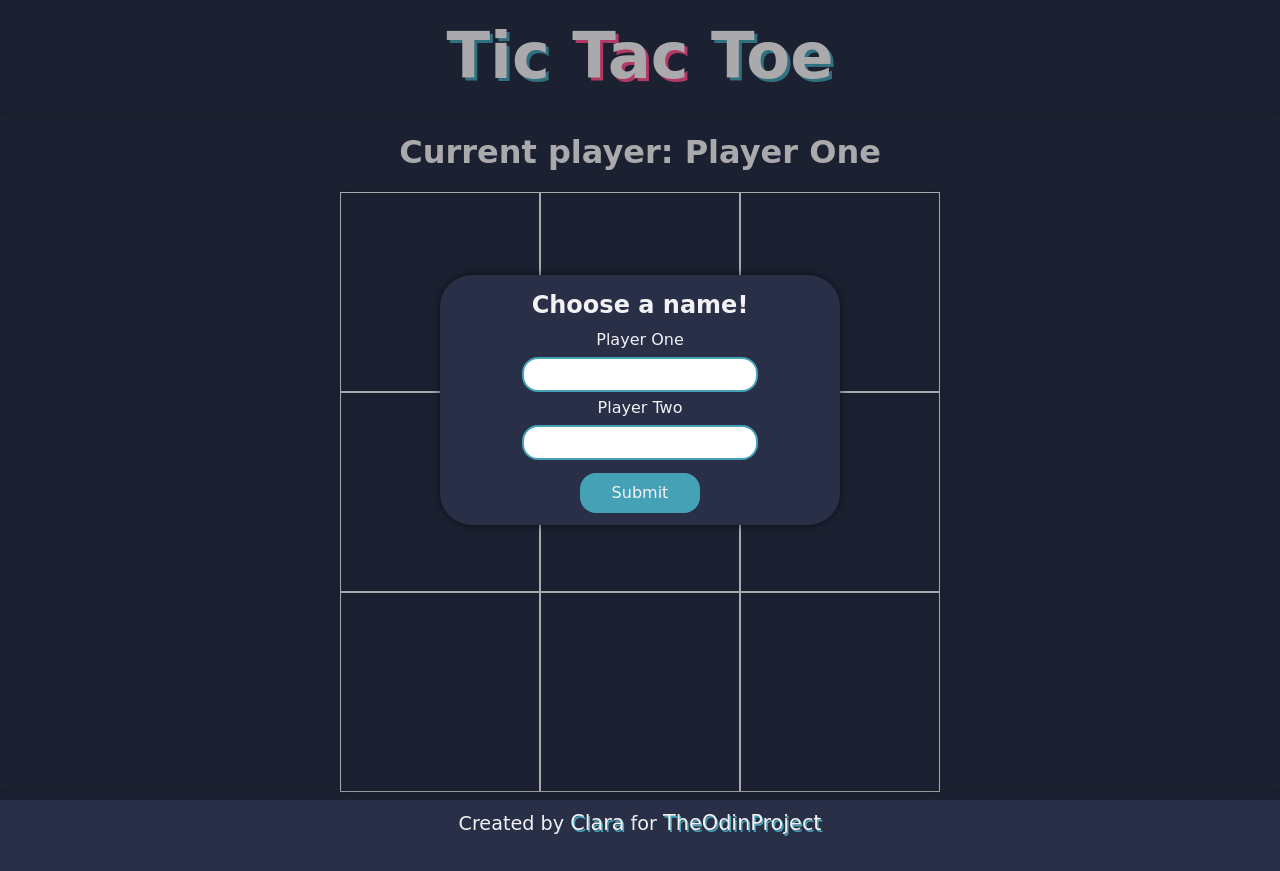
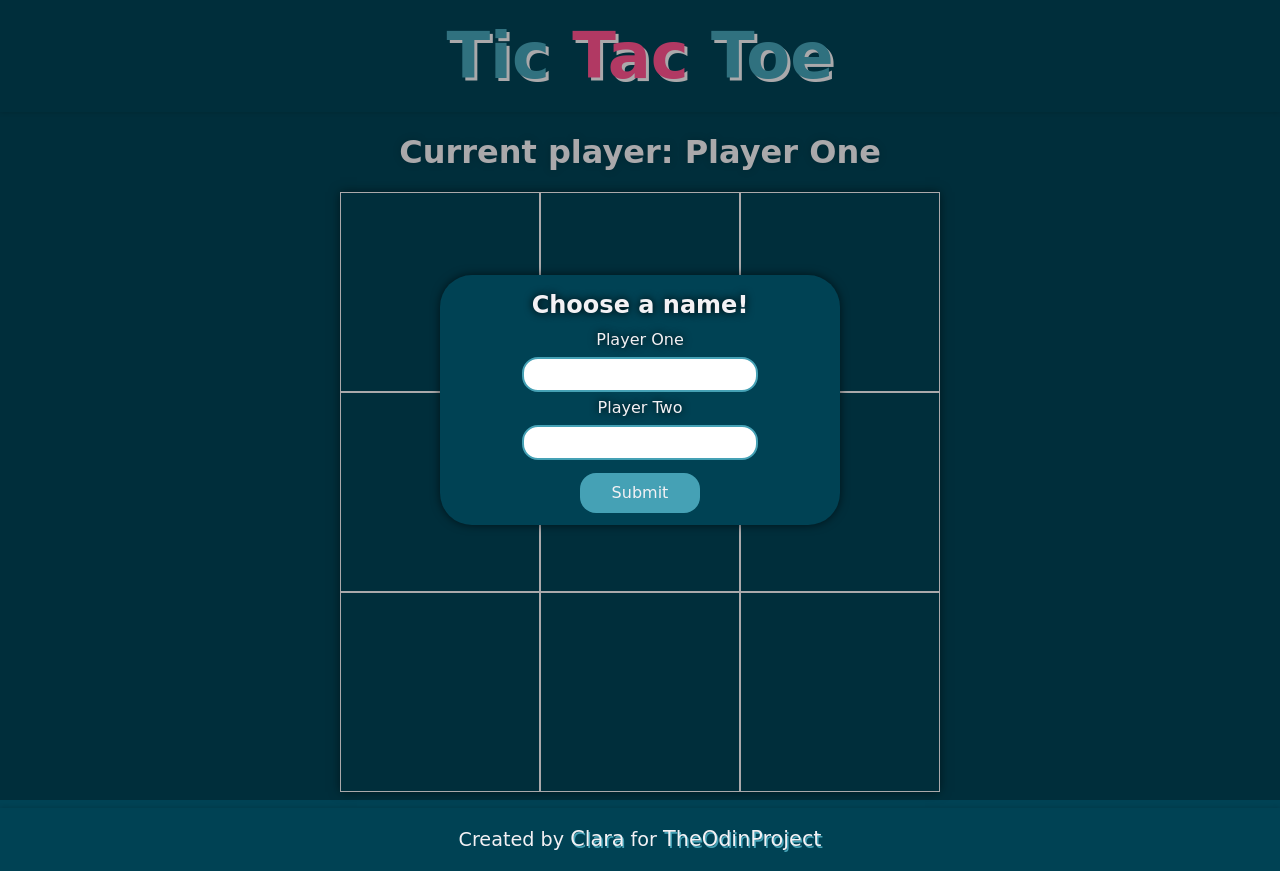
Before and after one commit to ClaraSmyth/tic-tac-toe, a plain HTML site: page index.html in a window 1280 px wide. Drawn offline with Linux system fonts and the light colour scheme; a web font is replaced by a local one.

Commit message:
Some small updates to font styling

```diff
--- a/styles.css
+++ b/styles.css
@@ -1,7 +1,7 @@
 @import url('https://fonts.googleapis.com/css2?family=Patua+One&display=swap');
 
 :root {
-    --color-one: #282f47;
+    --color-one: #004254;
     --color-two: #f3f1f4;
     --color-three: #fd518d;
     --color-four: #45a1b5;
@@ -27,12 +27,13 @@ body {
     font-size: 2rem;
     width: 100%;
     text-align: center;
-    text-shadow: 3px 3px var(--color-four);
+    color: var(--color-four);
+    text-shadow: 3px 3px var(--color-two);
     box-shadow: 0 0 5px hsla(0, 0%, 0%, 0.2);
 }
 
 .header-title-span {
-    text-shadow: 3px 3px var(--color-three);
+    color: var(--color-three);
 }
 
 /*######################################
@@ -40,20 +41,21 @@ body {
 ######################################*/
 
 .main-content {
-    padding: 0 1rem;
+    padding: 0 1rem 1rem;
 }
 
 .current-player {
     text-align: center;
     font-size: 2rem;
     padding: 1rem;
+    text-shadow: 0 0 8px hsla(0, 0%, 0%, 0.2);
 }
 
 .game-board {
     display: grid;
-    grid-template-columns: repeat(3, 200px);
+    grid-template-columns: repeat(3, minmax(100px, 200px));
     grid-template-rows: repeat(3, 200px);
-    box-shadow: 0 0 5px hsla(0, 0%, 0%, 0.2);
+    box-shadow: 0 0 10px hsla(0, 0%, 0%, 0.5);
 }
 
 .game-board-cube {
@@ -86,13 +88,14 @@ body {
     height: 250px;
     display: flex;
     flex-direction: column;
-    justify-content: space-around;
+    justify-content: space-between;
     align-items: center;
-    padding: 1rem;
+    padding: 2rem;
     background-color: var(--color-one);
     color: var(--color-two);
     border-radius: 2rem;
     box-shadow: 0 0 10px hsla(0, 0%, 0%,0.6);
+    text-shadow: 0 0 8px black;
 }
 
 .game-modal-header{
@@ -136,6 +139,7 @@ body {
     color: var(--color-two);
     border-radius: 2rem;
     box-shadow: 0 0 10px hsla(0, 0%, 0%,0.6);
+    text-shadow: 0 0 8px black;
 }
 
 .form-modal-input {
```
